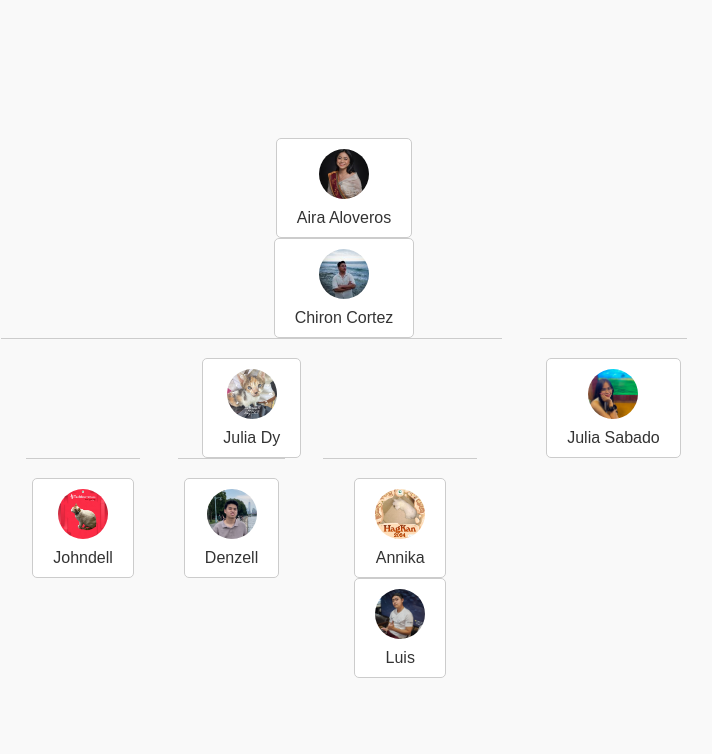
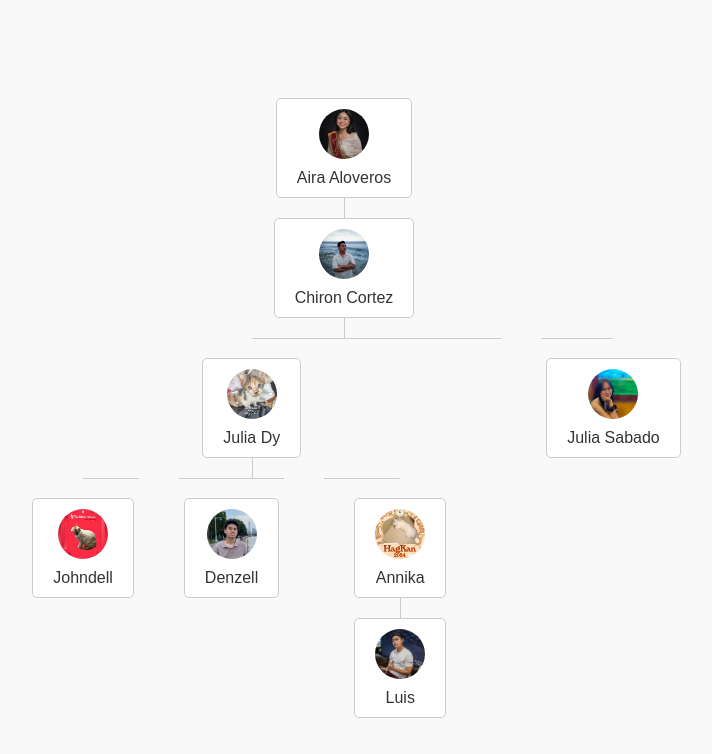
Before and after one commit to DenzDy/byte-tree, a plain HTML site: page index.html in a window 1280 px wide. Shown: the whole page, without its empty margins (296-1008 px from the left). Drawn offline with Linux system fonts and the light colour scheme.

Commit message:
Fix arrows

```diff
--- a/index.html
+++ b/index.html
@@ -27,14 +27,17 @@
             padding: 0;
         }
 
-        .tree ul::after {
+        .tree ul ul {
+            padding-top: 20px;
+        }
+
+        .tree ul::before {
             content: '';
             position: absolute;
             top: 0;
             left: 50%;
-            transform: translateX(-50%);
-            border-top: 1px solid #ccc;
-            width: 1px;
+            border-left: 1px solid #ccc;
+            width: 0;
             height: 20px;
         }
 
@@ -56,21 +59,32 @@
 
         .tree li::before {
             right: 50%;
-            border-right: 1px solid #ccc;
         }
 
         .tree li::after {
             left: 50%;
-            border-left: 1px solid #ccc;
         }
 
-        .tree li:only-child::after,
-        .tree li:only-child::before {
+        .tree li:only-child::before,
+        .tree li:only-child::after {
             display: none;
         }
 
         .tree li:only-child {
             padding-top: 0;
+        }
+
+        .tree li:first-child::before,
+        .tree li:last-child::after {
+            border: none;
+        }
+
+        .tree li:first-child::after {
+            border-radius: 5px 0 0 0;
+        }
+
+        .tree li:last-child::before {
+            border-radius: 0 5px 0 0;
         }
 
         .tree li a {
```
